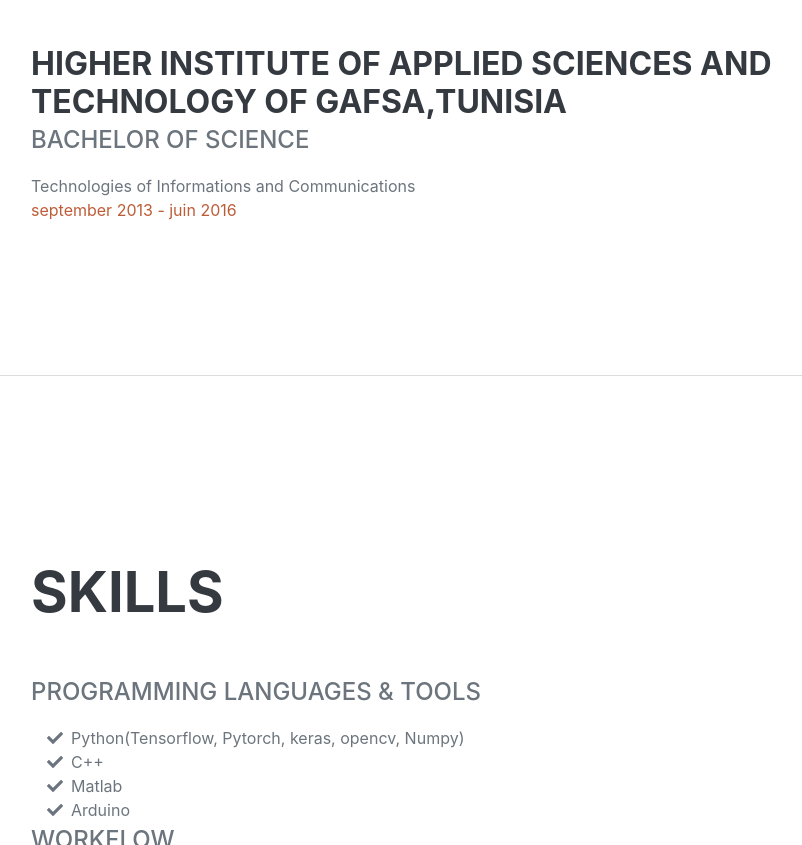
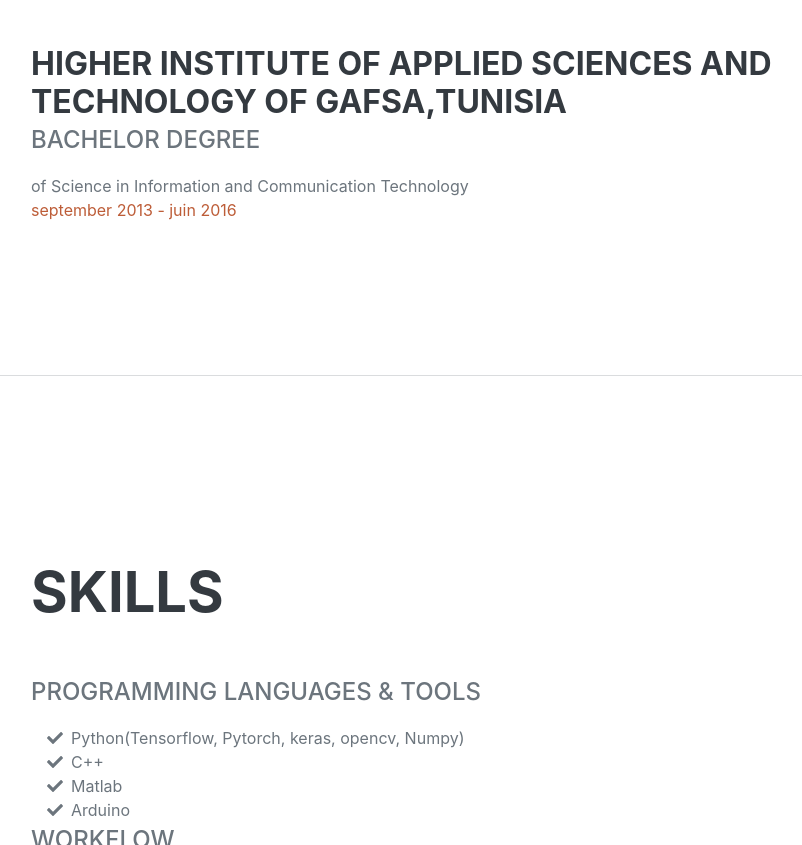
Before and after one commit to aennajar/aennajar.github.io, a plain HTML site: page index.html in a window 1280 px wide. Shown: the part 2329-3174 px from the top of the page, without its empty margins (289-1091 px from the left). Drawn offline with nearby package versions, Linux system fonts and the light colour scheme; a web font is replaced by a local one.

Commit message:
Update index.html

```diff
--- a/index.html
+++ b/index.html
@@ -105,8 +105,8 @@
                     <div class="d-flex flex-column flex-md-row justify-content-between">
                         <div class="flex-grow-1">
                             <h3 class="mb-0">   Higher Institute of Applied Sciences and Technology of Gafsa,Tunisia</h3>
-                            <div class="subheading mb-3">Bachelor of Science</div>
-                            Technologies of Informations and Communications  </div>
+                            <div class="subheading mb-3">Bachelor degree</div>
+                            of Science in Information and Communication Technology </div>
 
                         </div>
                         <div class="flex-shrink-0"><span class="text-primary">september 2013  - juin 2016</span></div>
```
